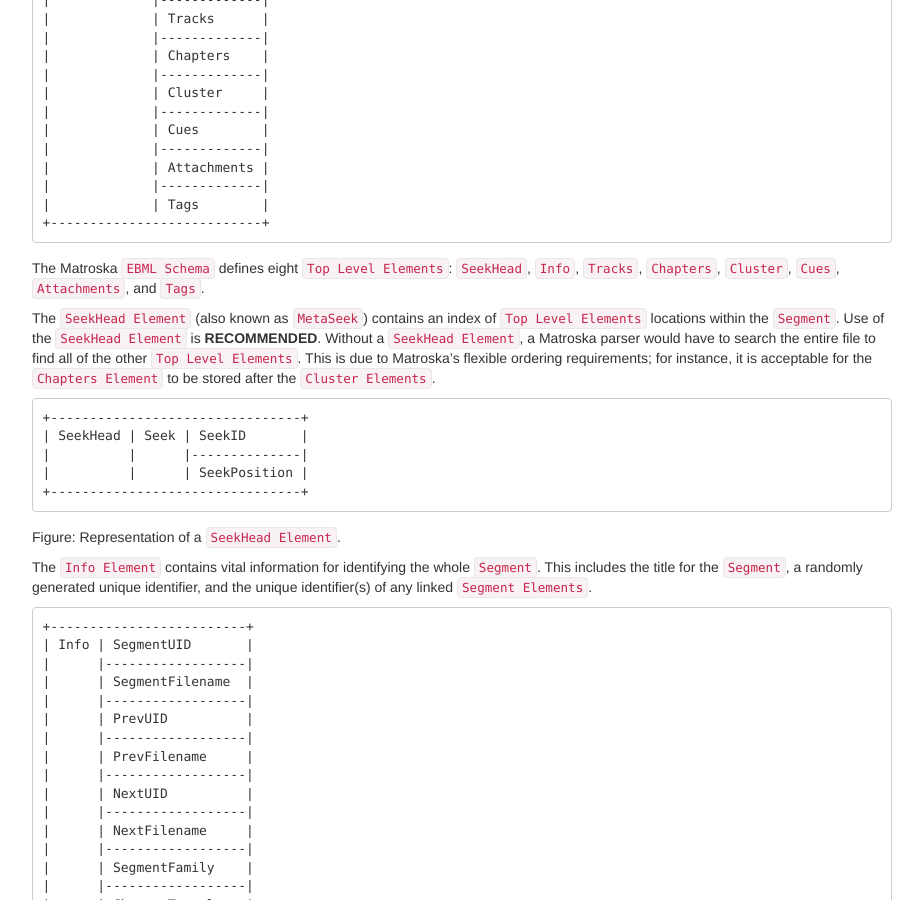
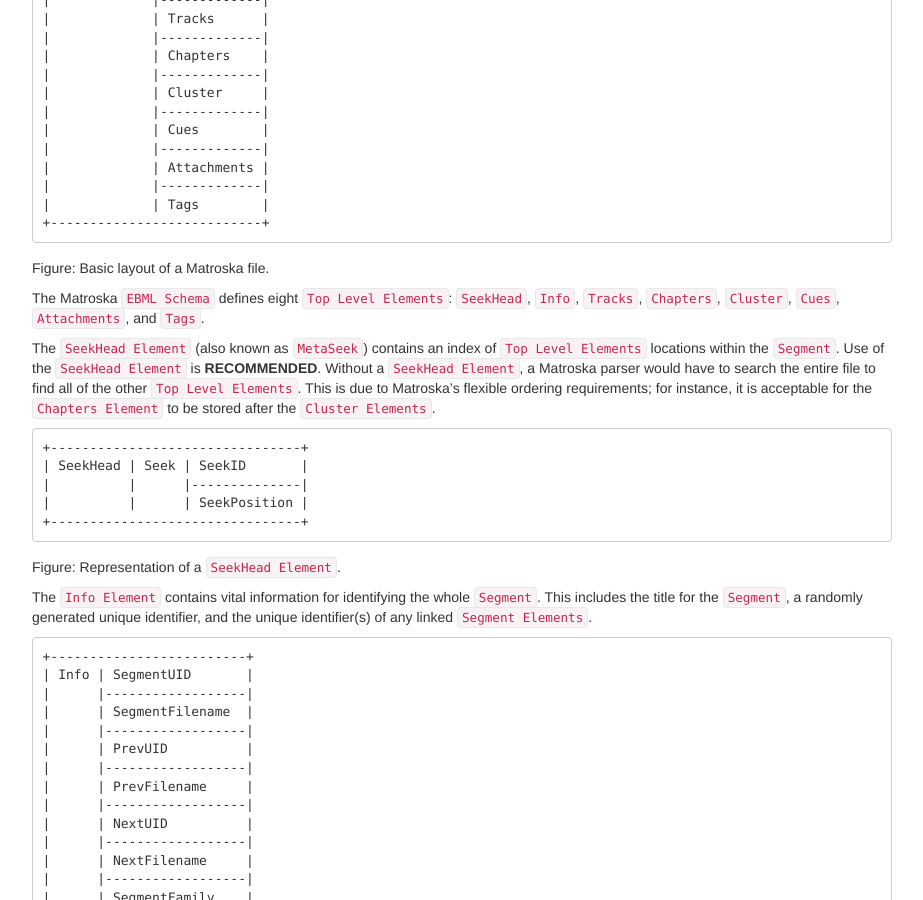
Before and after one commit to ietf-wg-cellar/matroska-specification, a Jekyll site: the page built from diagram.md, in a window 1280 px wide and 900 px high, scrolled down 652 px. Shown: the whole window, without its empty margins (273-1196 px from the left). Built offline with Jekyll 4.4.1, drawn with Linux system fonts in a browser that asks for light colours.

Commit message:
add a title to the basic layout figure

````diff
--- a/diagram.md
+++ b/diagram.md
@@ -48,6 +48,7 @@
 |             | Tags        |
 +---------------------------+
 ```
+Figure: Basic layout of a Matroska file.
 
 The Matroska `EBML Schema` defines eight `Top Level Elements`: `SeekHead`, `Info`, `Tracks`,
 `Chapters`, `Cluster`, `Cues`, `Attachments`, and `Tags`.
````
